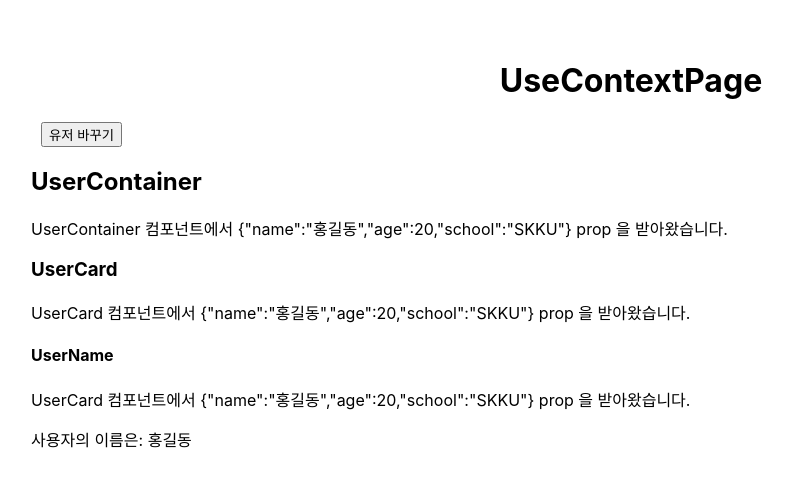
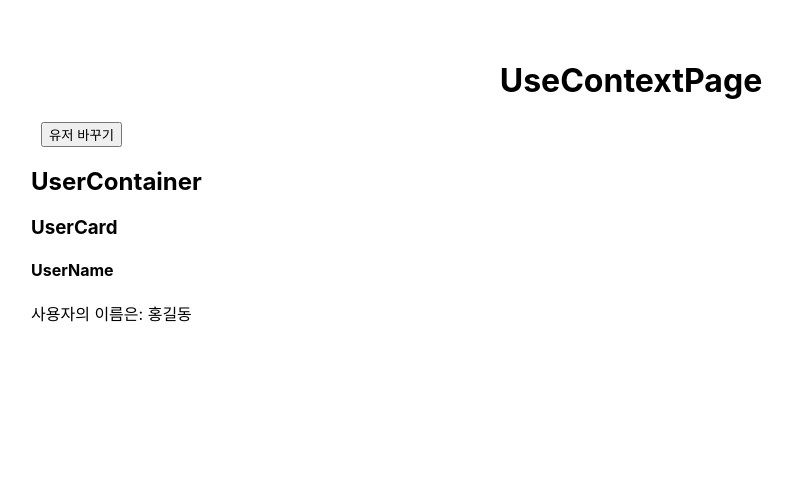
Before and after one commit to jaychang99/react-hook-study, a React (Create React App) app: page /usecontext in a window 1280 px wide. Shown: the top 486 px of the page, without its empty margins (9-801 px from the left). Built offline with nearby package versions, Linux system fonts and the light colour scheme.

Commit message:
feat: 기존 코드를 useContext 사용 방식으로 변경

```diff
--- a/src/common/useContext/UserContainer/UserCard/UserName/index.js
+++ b/src/common/useContext/UserContainer/UserCard/UserName/index.js
@@ -1,11 +1,13 @@
-import React from 'react'
+import { MyContext } from 'common/useContext'
+import React, { useContext } from 'react'
 
-function UserName(props) {
+function UserName() {
+  const user = useContext(MyContext)
+
   return (
     <div>
       <h4>UserName</h4>
-      <p>UserCard 컴포넌트에서 {JSON.stringify(props.user)} prop 을 받아왔습니다. </p>
-      <p>사용자의 이름은: {props.user.name}</p>
+      <p>사용자의 이름은: {user.name}</p>
     </div>
   )
 }
--- a/src/common/useContext/UserContainer/UserCard/index.js
+++ b/src/common/useContext/UserContainer/UserCard/index.js
@@ -1,13 +1,11 @@
 import UserName from 'common/useContext/UserContainer/UserCard/UserName'
 import React from 'react'
 
-function UserCard(props) {
+function UserCard() {
   return (
     <div>
       <h3>UserCard</h3>
-      <p>UserCard 컴포넌트에서 {JSON.stringify(props.user)} prop 을 받아왔습니다. </p>
-      <UserName user={props.user} />
-
+      <UserName />
     </div>
   )
 }
--- a/src/common/useContext/UserContainer/index.js
+++ b/src/common/useContext/UserContainer/index.js
@@ -2,12 +2,11 @@
 import React from 'react'
 import UserCard from 'common/useContext/UserContainer/UserCard';
 
-function UserContainer(props) {
+function UserContainer() {
   return (
     <div>
       <h2>UserContainer</h2>
-      <p>UserContainer 컴포넌트에서 {JSON.stringify(props.user)} prop 을 받아왔습니다. </p>
-      <UserCard user={props.user} />
+      <UserCard />
     </div>
   )
 }
--- a/src/common/useContext/index.js
+++ b/src/common/useContext/index.js
@@ -1,5 +1,7 @@
 import UserContainer from 'common/useContext/UserContainer'
-import React, { useState } from 'react'
+import React, { createContext, useState } from 'react'
+
+export const MyContext = createContext()
 
 function UseContextPage() {
   const [user, setUser] = useState({
@@ -8,14 +10,17 @@ function UseContextPage() {
     school: "SKKU",
   })
 
+
   return (
+    <MyContext.Provider value={user}>
       <div>
         <h1>
           UseContextPage
         </h1>
         <button onClick={() => { setUser({ ...user, name: "홍길순" }) }}>유저 바꾸기</button>
-      <UserContainer user={user} />
+        <UserContainer />
       </div >
+    </MyContext.Provider>
   )
 }
 
```
Lines whose indentation alone changed are shown as unchanged.
